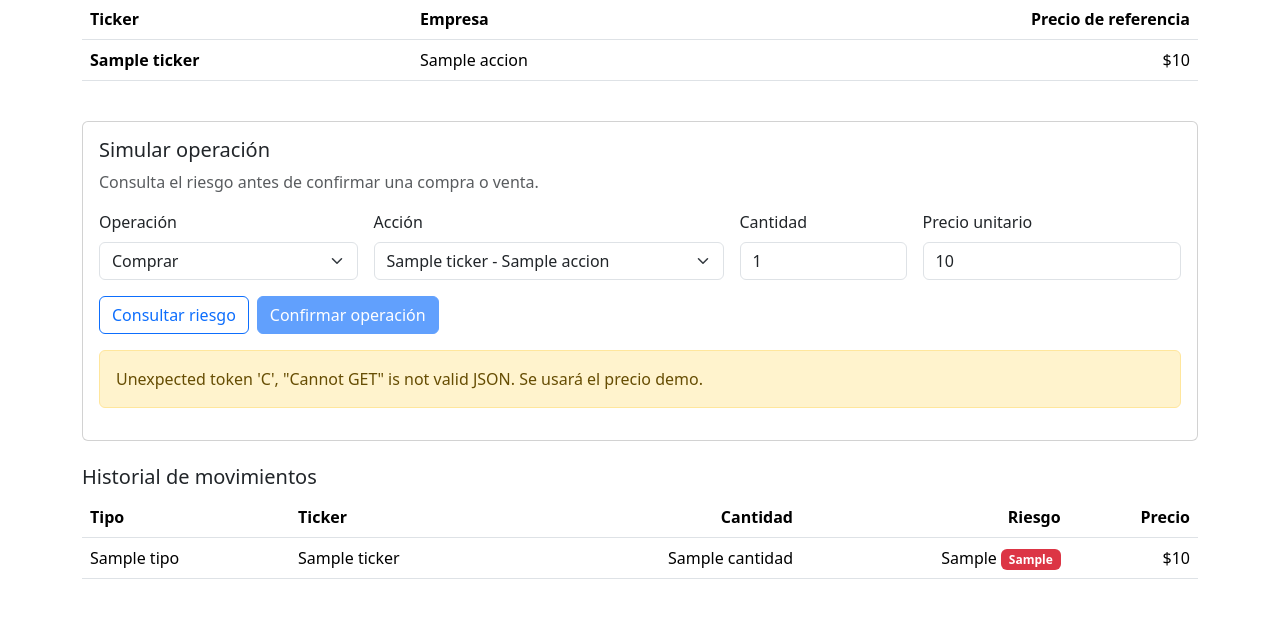
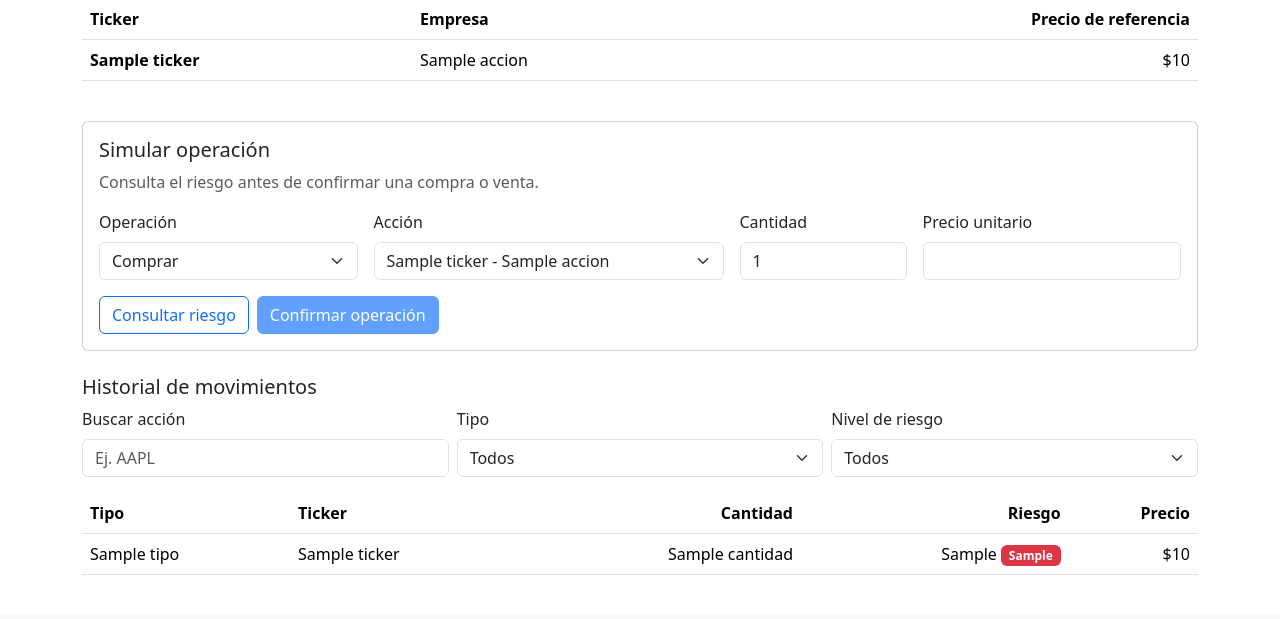
Before and after one commit to ShadowSnow7071/InverTec, a Flask app: template frontend/templates/perfil.html in a window 1280 px wide. Shown: the part 503-1122 px from the top of the page. After the commit the page ends 1078 px from the top, so only its background shows below. Run offline with Flask 3, Linux system fonts and the light colour scheme; the template is opened without the code that fills it: most values are stand-ins (such as "Sample title", 1, 10 or a date in 2020).

Commit message:
feat: agregar filtros al historial de movimientos

```diff
--- a/frontend/templates/perfil.html
+++ b/frontend/templates/perfil.html
@@ -40,6 +40,7 @@
     </tbody>
   </table>
 </div>
+<p class="text-muted d-none" id="sin-resultados-movimientos">No hay movimientos que coincidan con los filtros.</p>
 {% else %}
 <p class="text-muted mb-4">Todavía no tienes posiciones.</p>
 {% endif %}
@@ -108,6 +109,30 @@
 
 <h2 class="h5">Historial de movimientos</h2>
 {% if movimientos %}
+<div class="row g-2 mb-3" aria-label="Filtros del historial">
+  <div class="col-md-4">
+    <label class="form-label" for="filtro-ticker">Buscar acción</label>
+    <input class="form-control" id="filtro-ticker" type="search" placeholder="Ej. AAPL" />
+  </div>
+  <div class="col-md-4">
+    <label class="form-label" for="filtro-tipo">Tipo</label>
+    <select class="form-select" id="filtro-tipo">
+      <option value="todos">Todos</option>
+      <option value="compra">Compras</option>
+      <option value="venta">Ventas</option>
+    </select>
+  </div>
+  <div class="col-md-4">
+    <label class="form-label" for="filtro-riesgo">Nivel de riesgo</label>
+    <select class="form-select" id="filtro-riesgo">
+      <option value="todos">Todos</option>
+      <option value="bajo">Bajo</option>
+      <option value="medio">Medio</option>
+      <option value="alto">Alto</option>
+      <option value="sin-riesgo">Sin riesgo registrado</option>
+    </select>
+  </div>
+</div>
 <div class="table-responsive">
   <table class="table align-middle">
     <thead>
@@ -121,7 +146,7 @@
     </thead>
     <tbody>
       {% for movimiento in movimientos %}
-      <tr>
+      <tr data-tipo="{{ movimiento.tipo }}" data-ticker="{{ movimiento.ticker }}" data-riesgo="{{ movimiento.riesgo_nivel or 'sin-riesgo' }}">
         <td>{{ movimiento.tipo|capitalize }}</td>
         <td>{{ movimiento.ticker }}</td>
         <td class="text-end">{{ movimiento.cantidad }}</td>
@@ -208,6 +233,7 @@
     });
     const cuerpo = await respuesta.json();
     if (!respuesta.ok) {
+<p class="text-muted d-none" id="sin-resultados-movimientos">No hay movimientos que coincidan con los filtros.</p>
       throw new Error(cuerpo.error || "No fue posible completar la operación");
     }
     return cuerpo;
@@ -259,5 +285,35 @@
       mostrarResultado(error.message, "danger");
     }
   });
+
+  const filtroTicker = document.getElementById("filtro-ticker");
+  const filtroTipo = document.getElementById("filtro-tipo");
+  const filtroRiesgo = document.getElementById("filtro-riesgo");
+  const sinResultadosMovimientos = document.getElementById("sin-resultados-movimientos");
+
+  function filtrarMovimientos() {
+    const tickerBuscado = filtroTicker.value.trim().toLowerCase();
+    const tipoSeleccionado = filtroTipo.value;
+    const riesgoSeleccionado = filtroRiesgo.value;
+    let visibles = 0;
+
+    document.querySelectorAll("#tabla-movimientos tbody tr").forEach((fila) => {
+      const coincideTicker = fila.dataset.ticker.toLowerCase().includes(tickerBuscado);
+      const coincideTipo = tipoSeleccionado === "todos" || fila.dataset.tipo === tipoSeleccionado;
+      const coincideRiesgo = riesgoSeleccionado === "todos" || fila.dataset.riesgo === riesgoSeleccionado;
+      const visible = coincideTicker && coincideTipo && coincideRiesgo;
+      fila.classList.toggle("d-none", !visible);
+      if (visible) visibles += 1;
+    });
+
+    sinResultadosMovimientos.classList.toggle("d-none", visibles > 0);
+  }
+
+  if (filtroTicker) {
+    [filtroTicker, filtroTipo, filtroRiesgo].forEach((filtro) => {
+      filtro.addEventListener("input", filtrarMovimientos);
+      filtro.addEventListener("change", filtrarMovimientos);
+    });
+  }
 </script>
 {% endblock %}
```
